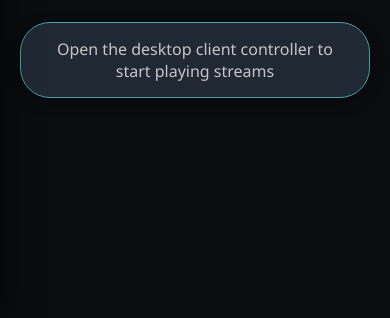
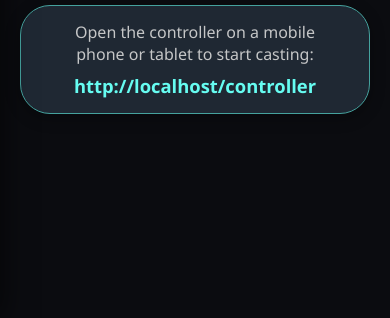
Before and after one commit to dainr/tv-cast-app, a website: page public/index.html in a window 390 px wide. Shown: the part 526-844 px from the top of the page. Drawn offline with nearby package versions, Linux system fonts and the light colour scheme; no server answers.

Commit message:
Update display receiver instructions with mobile/tablet controller message and show full URL

```diff
--- a/public/index.html
+++ b/public/index.html
@@ -330,7 +330,10 @@
       </div>
       <h1>TV CAST RECEIVER</h1>
       <p id="server-url">Waiting for connection...</p>
-      <div class="instructions">Open the desktop client controller to start playing streams</div>
+      <div class="instructions">
+        Open the controller on a mobile phone or tablet to start casting:<br>
+        <span style="color: #66fcf1; font-weight: bold; font-size: 1.15rem; margin-top: 8px; display: inline-block; word-break: break-all;" id="controller-link"></span>
+      </div>
     </div>
 
     <div id="toast">Casting stream...</div>
@@ -350,6 +353,10 @@
 
     // Display the current URL
     serverUrlDisplay.innerText = "Host IP / Server: " + window.location.host;
+
+    // Set the controller link
+    var origin = window.location.origin || (window.location.protocol + "//" + window.location.host);
+    document.getElementById('controller-link').innerText = origin + "/controller";
 
     let lastTimestamp = 0;
 
```
